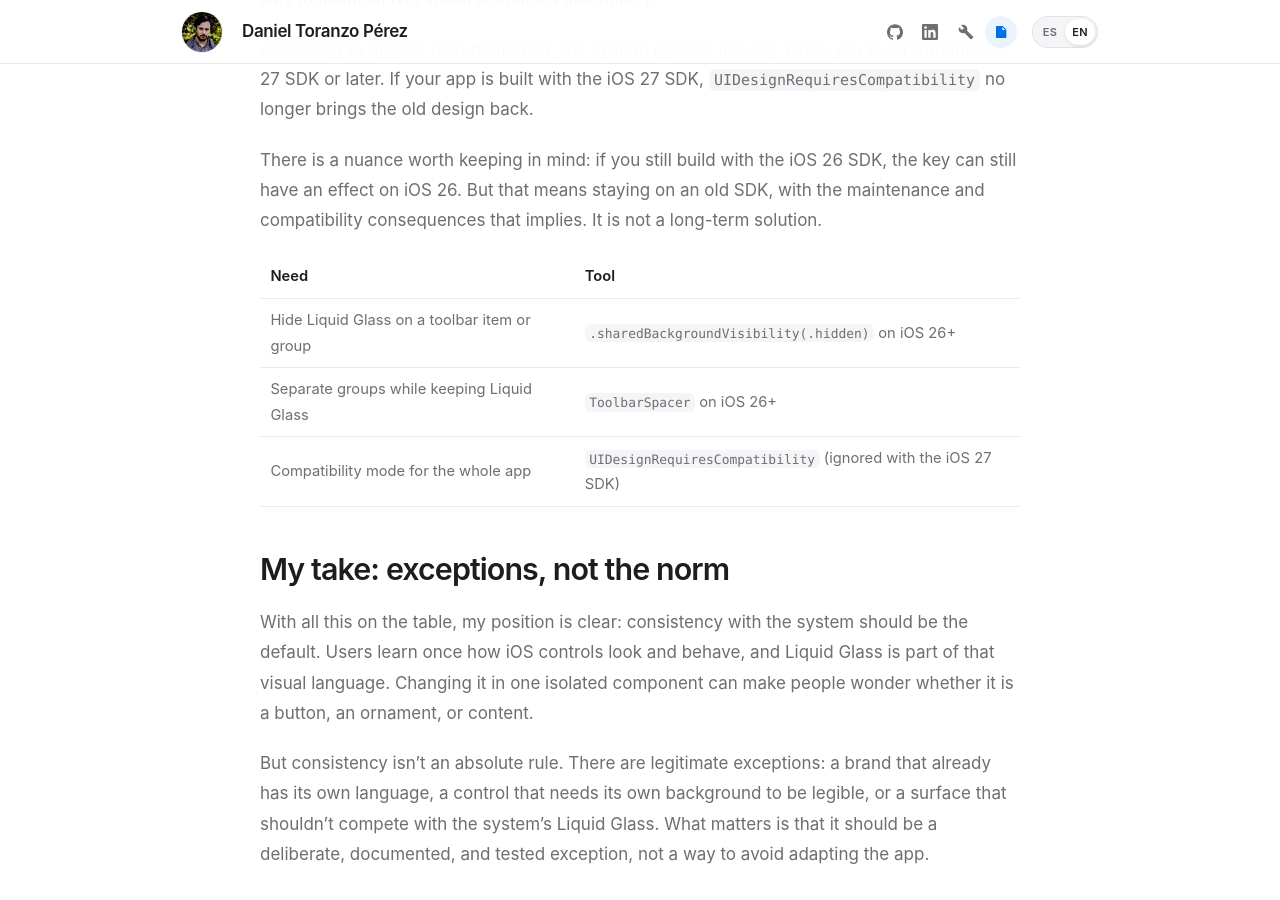
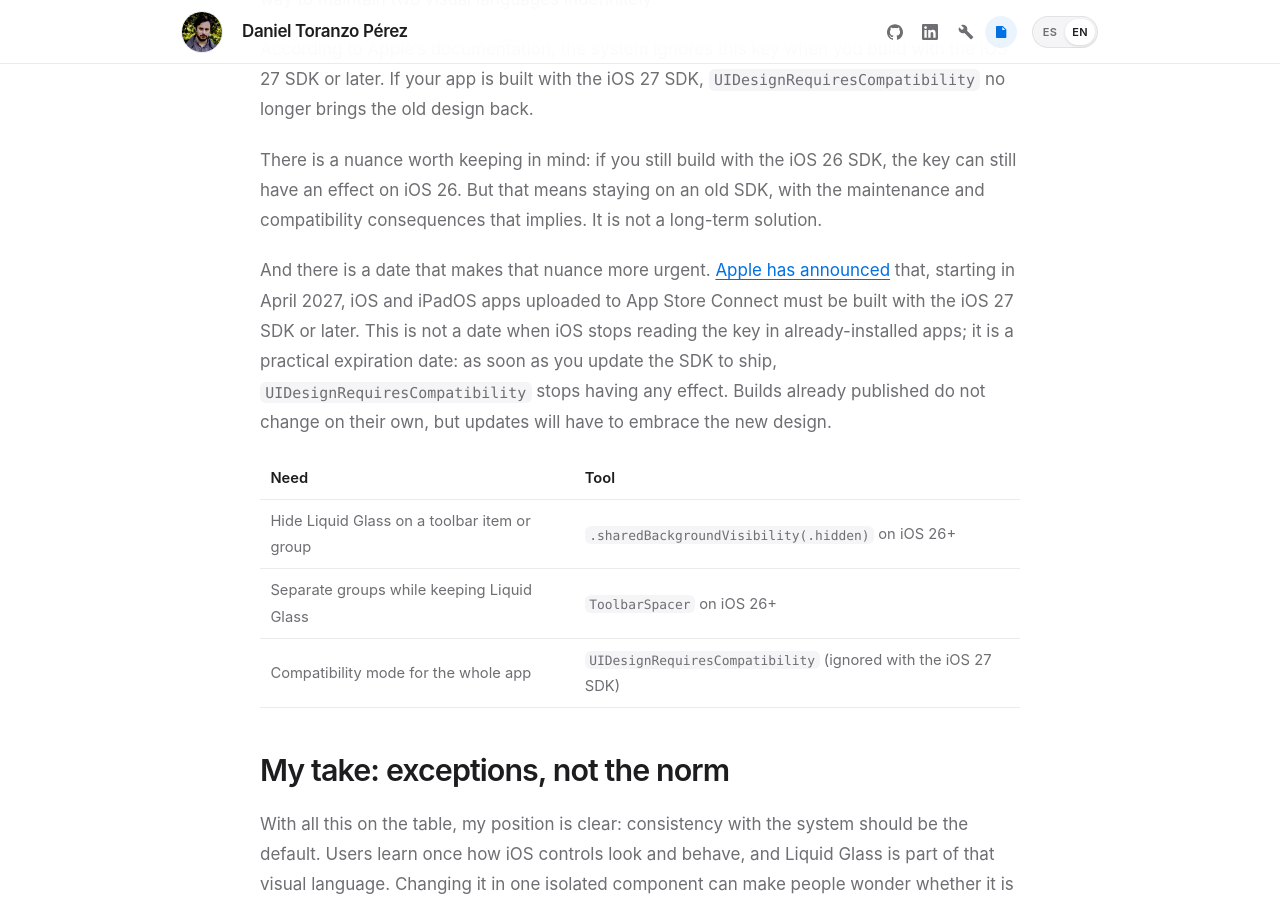
Before and after one commit to obocat/daniel_toranzo_perez, a Jekyll site: the page built from _posts/2026-11-04-swiftui-toolbar-sin-liquid-glass.markdown, in a window 1280 px wide and 900 px high, scrolled down 5842 px. Built offline with Jekyll 4.4.1, drawn with Linux system fonts in a browser that asks for light colours.

Commit message:
docs: add compatibility key deadline (#21)

```diff
--- a/_posts/2026-11-04-swiftui-toolbar-sin-liquid-glass.markdown
+++ b/_posts/2026-11-04-swiftui-toolbar-sin-liquid-glass.markdown
@@ -158,6 +158,8 @@ Con `YES`, la app se ejecuta en modo de compatibilidad y conserva el aspecto ant
 Según la documentación de Apple, el sistema ignora esta clave cuando compilas con el SDK de iOS 27 o posterior. Si tu app se compila con el SDK de iOS 27, `UIDesignRequiresCompatibility` ya no te devuelve el diseño anterior.
 
 Hay un matiz que no conviene pasar por alto: si sigues compilando con el SDK de iOS 26, la clave todavía puede tener efecto en iOS 26. Pero eso significa quedarse en un SDK antiguo, con las consecuencias de mantenimiento y compatibilidad que eso implica. No es una solución a largo plazo.
+
+Y hay una fecha que convierte ese matiz en algo más urgente. [Apple ha anunciado](https://developer.apple.com/news/?id=k1mtkt1k) que, a partir de abril de 2027, las apps de iOS y iPadOS que se suban a App Store Connect deberán compilarse con el SDK de iOS 27 o posterior. No es una fecha en la que iOS deje de leer la clave en apps ya instaladas, sino una fecha de caducidad práctica: en cuanto actualices el SDK para publicar, `UIDesignRequiresCompatibility` dejará de tener efecto. Las builds ya publicadas no cambian por sí solas, pero las actualizaciones tendrán que asumir el nuevo diseño.
 
 | Necesidad | Herramienta |
 | --- | --- |
@@ -329,6 +331,8 @@ According to Apple's documentation, the system ignores this key when you build w
 
 There is a nuance worth keeping in mind: if you still build with the iOS 26 SDK, the key can still have an effect on iOS 26. But that means staying on an old SDK, with the maintenance and compatibility consequences that implies. It is not a long-term solution.
 
+And there is a date that makes that nuance more urgent. [Apple has announced](https://developer.apple.com/news/?id=k1mtkt1k) that, starting in April 2027, iOS and iPadOS apps uploaded to App Store Connect must be built with the iOS 27 SDK or later. This is not a date when iOS stops reading the key in already-installed apps; it is a practical expiration date: as soon as you update the SDK to ship, `UIDesignRequiresCompatibility` stops having any effect. Builds already published do not change on their own, but updates will have to embrace the new design.
+
 | Need | Tool |
 | --- | --- |
 | Hide Liquid Glass on a toolbar item or group | `.sharedBackgroundVisibility(.hidden)` on iOS 26+ |
```
